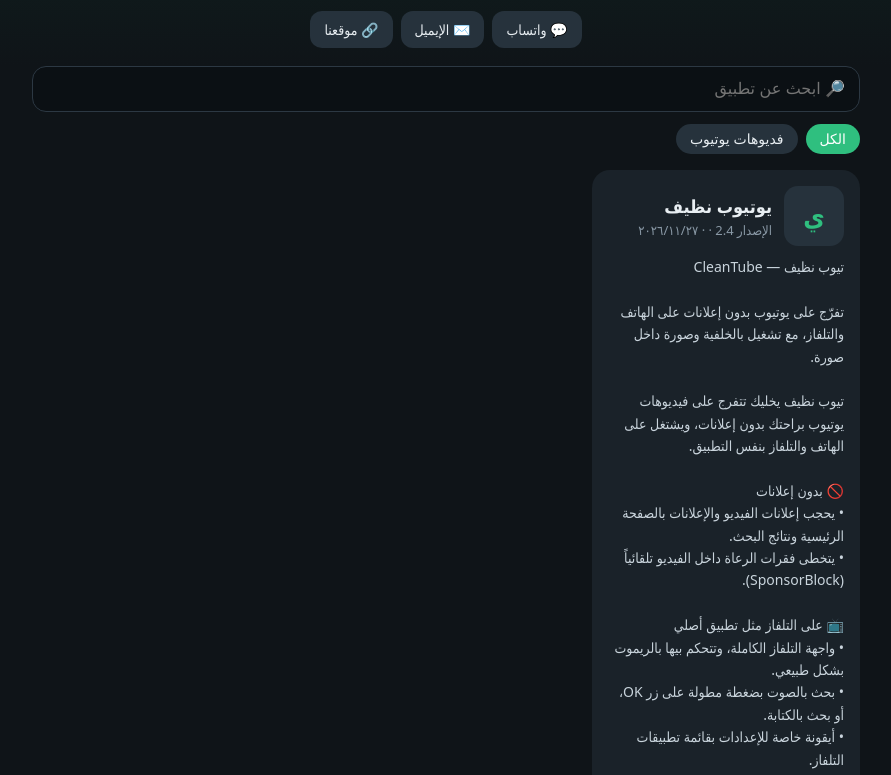
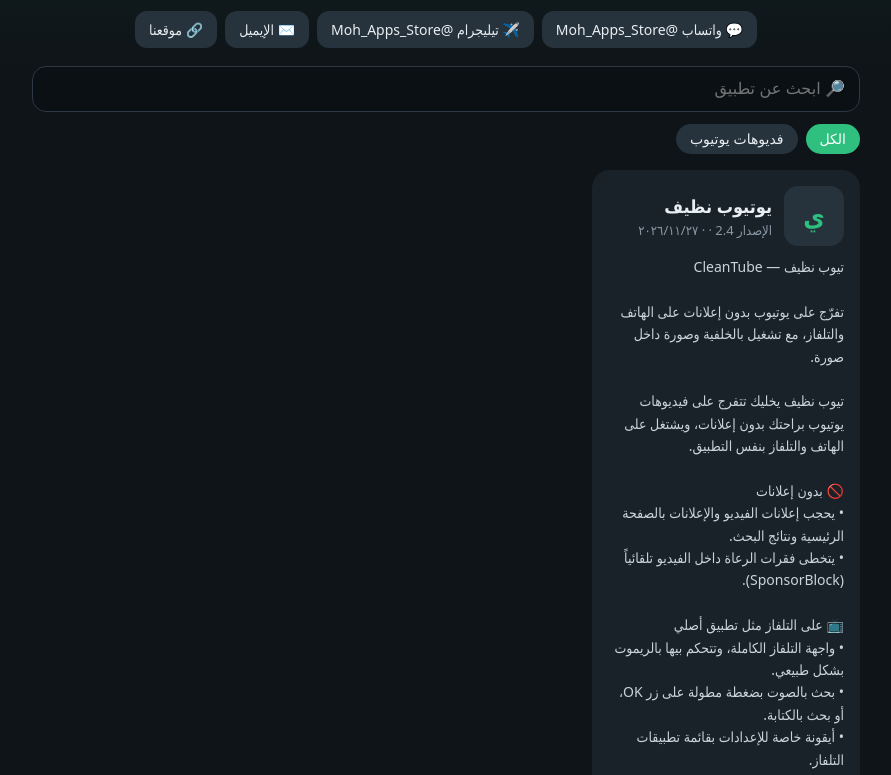
Before and after one commit to mohmmedthabet-glitch/Moh-Apps-Store-releases, a plain HTML site: page index.html in a window 1280 px wide. Shown: the part 97-872 px from the top of the page, without its empty margins (194-1085 px from the left). Drawn offline with Linux system fonts and the light colour scheme.

Commit message:
store page

```diff
--- a/index.html
+++ b/index.html
@@ -53,18 +53,31 @@ let all = [], cat = "";
 const esc = s => String(s || "").replace(/[&<>"']/g, c => ({"&":"&amp;","<":"&lt;",">":"&gt;","\"":"&quot;","'":"&#39;"}[c]));
 const size = b => !b ? "" : (b > 1048576 ? (b / 1048576).toFixed(1) + " MB" : Math.round(b / 1024) + " KB");
 const date = t => t ? new Date(t).toLocaleDateString("ar-IQ") : "";
+function isHandle(v) { v = String(v).trim().replace(/^@/, ""); return /\p{L}/u.test(v) && !v.includes("/"); }
 function waLink(v) {
-  let d = String(v).replace(/\D/g, "");
+  v = String(v).trim();
+  if (/^https?:\/\//.test(v)) return v;
+  if (v.startsWith("wa.me/")) return "https://" + v;
+  if (isHandle(v)) return "https://wa.me/" + v.replace(/^@/, "");
+  let d = v.replace(/\D/g, "");
   if (d.startsWith("00")) d = d.slice(2);
   if (d.length === 11 && d.startsWith("07")) d = "964" + d.slice(1);
   return "https://wa.me/" + d;
 }
+function waLabel(v) {
+  v = String(v).trim();
+  if (isHandle(v)) return "@" + v.replace(/^@/, "");
+  if (v.includes("wa.me/")) return "@" + v.split("wa.me/")[1].replace(/\/+$/, "");
+  return v;
+}
+function tgName(v) { v = String(v).trim(); if (v.includes("t.me/")) v = v.split("t.me/")[1]; return v.replace(/^@/, "").replace(/\/+$/, ""); }
 function url(v) { return /^https?:\/\//.test(v) ? v : "https://" + v; }
 function header(s) {
   if (!s) return;
   if (s.storeName) { document.getElementById("title").textContent = "🏪 " + s.storeName; document.title = s.storeName; }
   const c = [];
-  if (s.whatsapp) c.push(`<a href="${esc(waLink(s.whatsapp))}">💬 واتساب</a>`);
+  if (s.whatsapp) c.push(`<a href="${esc(waLink(s.whatsapp))}">💬 واتساب ${esc(waLabel(s.whatsapp))}</a>`);
+  if (s.telegram) c.push(`<a href="https://t.me/${esc(tgName(s.telegram))}">✈️ تيليجرام @${esc(tgName(s.telegram))}</a>`);
   if (s.phone) c.push(`<a href="tel:${esc(String(s.phone).replace(/[^\d+]/g, ""))}">📞 ${esc(s.phone)}</a>`);
   if (s.email) c.push(`<a href="mailto:${esc(s.email)}">✉️ الإيميل</a>`);
   if (s.facebook) c.push(`<a href="${esc(/^http/.test(s.facebook) ? s.facebook : "https://facebook.com/" + s.facebook.replace(/^@/, ""))}">📘 فيسبوك</a>`);
```
